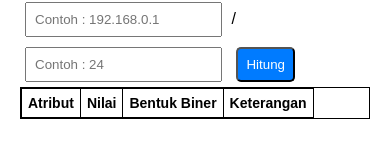
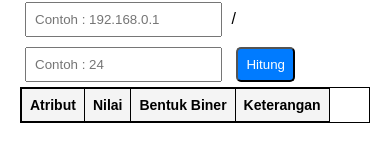
Before and after one commit to KazukiFujimaru/subnet-calculator, a plain HTML site: page index.html in a window 390 px wide. Shown: the part 135-296 px from the top of the page. Drawn offline with Linux system fonts and the light colour scheme.

Commit message:
fix: style color fix
Penambahan warna style

```diff
--- a/index.html
+++ b/index.html
@@ -8,12 +8,14 @@
     body {
       font-family: Arial, sans-serif;
       margin: 20px;
-      max-width: 100%; /* Prevent content from exceeding device width */
+      max-width: 100%; /* Prevent content overflow */
     }
-    input{
+
+    input {
       margin: 5px;
       padding: 8px;
     }
+
     button {
       margin: 5px;
       padding: 8px;
@@ -21,30 +23,41 @@
       color: white;
       border-radius: 5px;
     }
+
+    /* Make the table responsive */
     table {
       width: 100%;
       border-collapse: collapse;
-      table-layout: auto; /* Allow dynamic column width */
-      overflow-x: auto; /* Enable horizontal scrolling for smaller screens */
-      border: 1px solid black;
+      table-layout: auto; /* Dynamic column width */
+      overflow-x: auto;
+    }
+
+    /* Table border and cell styling */
+    table, th, td {
+      border: 1px solid black; /* Restores table border */
     }
 
     th, td {
-      padding: 8px;
+      padding: 10px;
       text-align: left;
-      word-wrap: break-word; /* Prevent text overflow */
-
+      word-wrap: break-word; /* Prevents text overflow */
     }
 
+    /* Header color */
+    th {
+      background-color: #f4f4f4; /* Light gray background for header */
+      font-weight: bold;
+    }
+
+    /* Responsive design for small screens */
     @media screen and (max-width: 600px) {
       table {
-        display: block; /* Make table scrollable on small screens */
-        overflow-x: auto; /* Horizontal scrolling */
+        display: block;
+        overflow-x: auto; /* Horizontal scrolling on small screens */
       }
       th, td {
-        padding: 6px; /* Adjust padding for smaller screens */
-        font-size: 14px; /* Reduce font size for readability */
-        border: 1px solid black;
+        padding: 8px;
+        font-size: 14px; /* Adjust font size for readability */
       }
     }
   </style>
```
